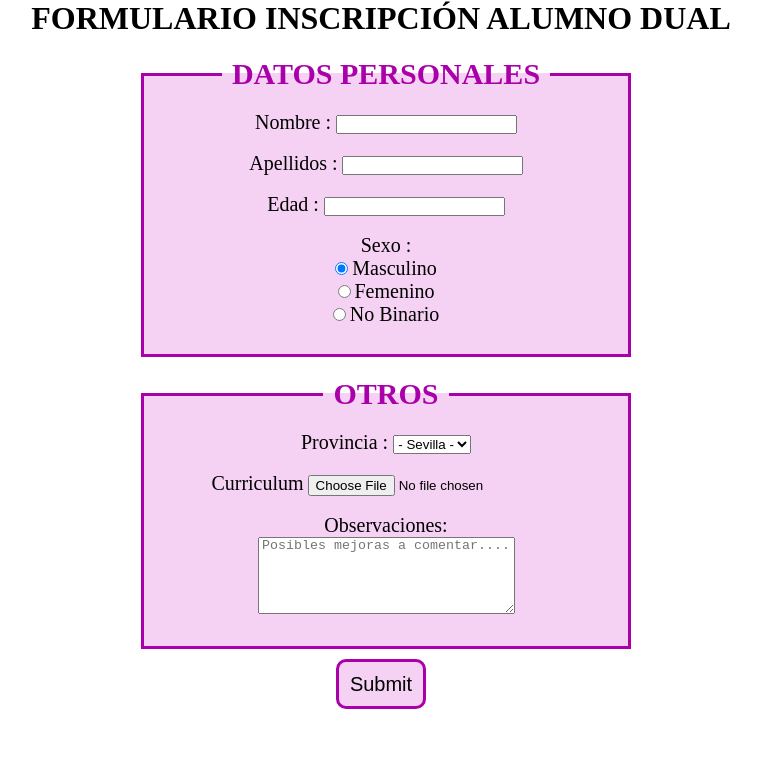
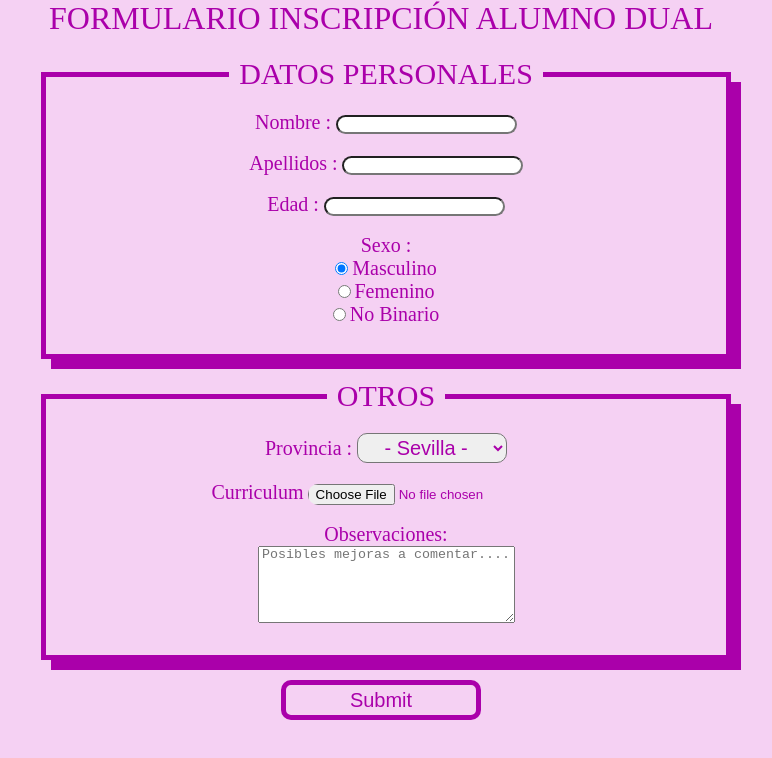
Before and after one commit to acabbuz/formulario_inscripci-n_alumno, a plain HTML site: page index.html in a window 1280 px wide. Shown: the whole page, without its empty margins (259-1031 px from the left). Drawn offline with Linux system fonts and the light colour scheme.

Commit message:
Css finalizado

```diff
--- a/styles.css
+++ b/styles.css
@@ -2,9 +2,20 @@
     margin: 0;
     padding: 0;
     text-align: center;
+    color: #a0a;
+}
+
+h1 {
+    color: #a0a;
+    font-weight: 100;
+}
+
+body {
+    background-color: #f5d1f3;
 }
 
 .formulario {
+
     display: flex;
     justify-content: center;
     align-items: center;
@@ -15,24 +26,53 @@ label {
 
 }
 
+input {
+    border-radius: 10px;
+}
+
+.deco {
+
+    box-shadow: 5px 5px;
+    height: 30px;
+    width: 200px;
+    background-color: #f5d1f3;
+    border: 3px solid #a0a;
+}
+
+.deco-area {
+    border-radius: 10px;
+    box-shadow: 5px 5px;
+    background-color: #f5d1f3;
+    border: 3px solid #a0a;
+}
+
+select {
+    border-radius: 10px;
+    font-size: 20px;
+    width: 150px;
+    height: 30px;
+}
 
 
 form {
-    width: 500px;
+
+    width: 700px;
     text-align: center;
 
 }
 
 legend {
+
     padding: 10px;
-    font-weight: 900;
+    font-weight: 100;
     color: #a0a;
     font-size: 30px;
 }
 
 fieldset {
+    box-shadow: 10px 10px;
     background-color: #f5d1f3;
-    border: 3px solid #a0a;
+    border: 5px solid #a0a;
     margin-top: 10px;
     margin-left: 10px;
     text-align: center;
@@ -41,12 +81,14 @@ fieldset {
 }
 
 .boton {
-    margin-top: 10px;
-    width: 90px;
-    height: 50px;
+    margin-top: 20px;
+    width: 200px;
+    height: 40px;
     border-radius: 10px;
     background-color: #f5d1f3;
     border: 3px solid #a0a;
     font-size: 20px;
-    font-weight: 500;
+    font-weight: 100;
+    color: #a0a;
+    border: 5px solid;
 }
```
